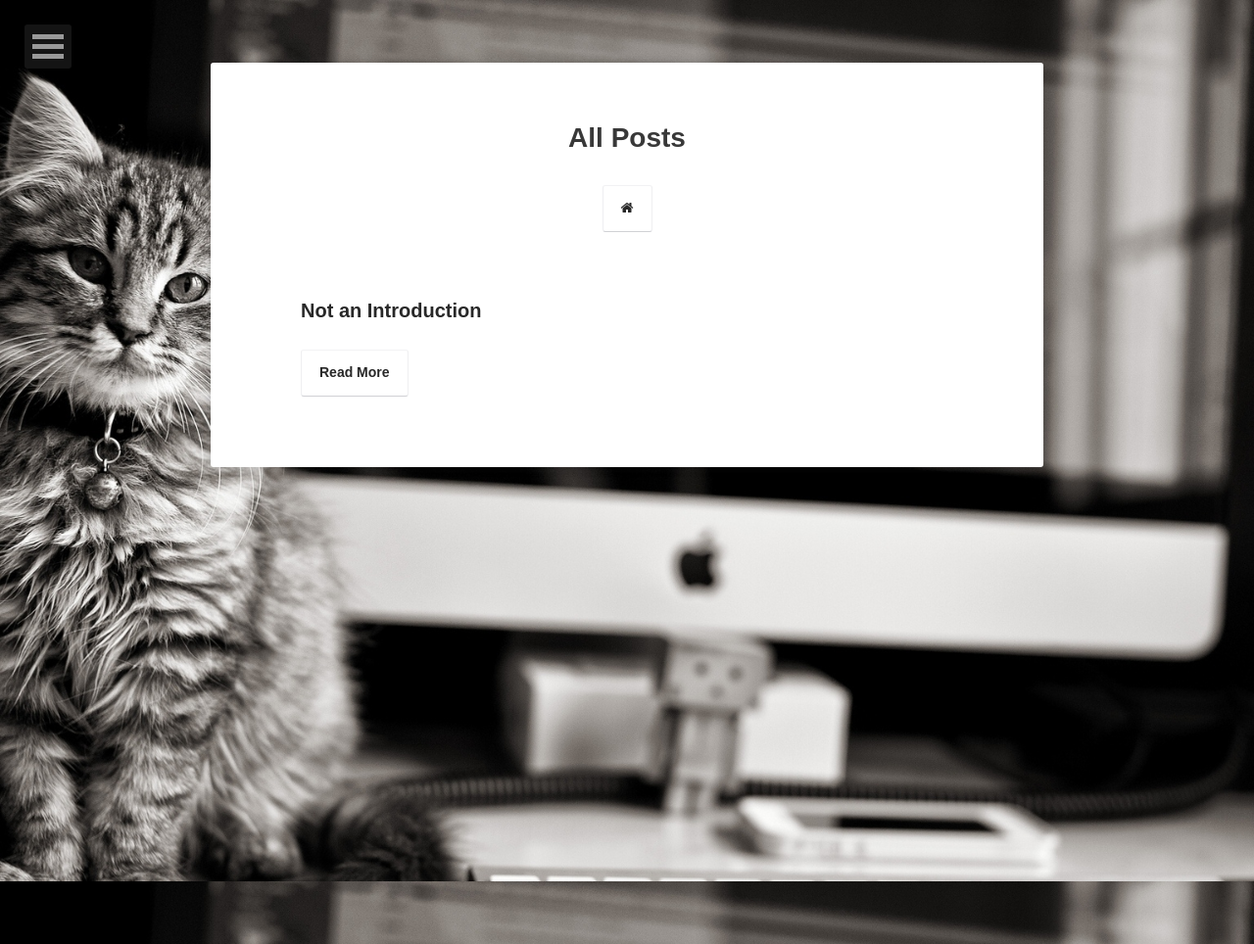
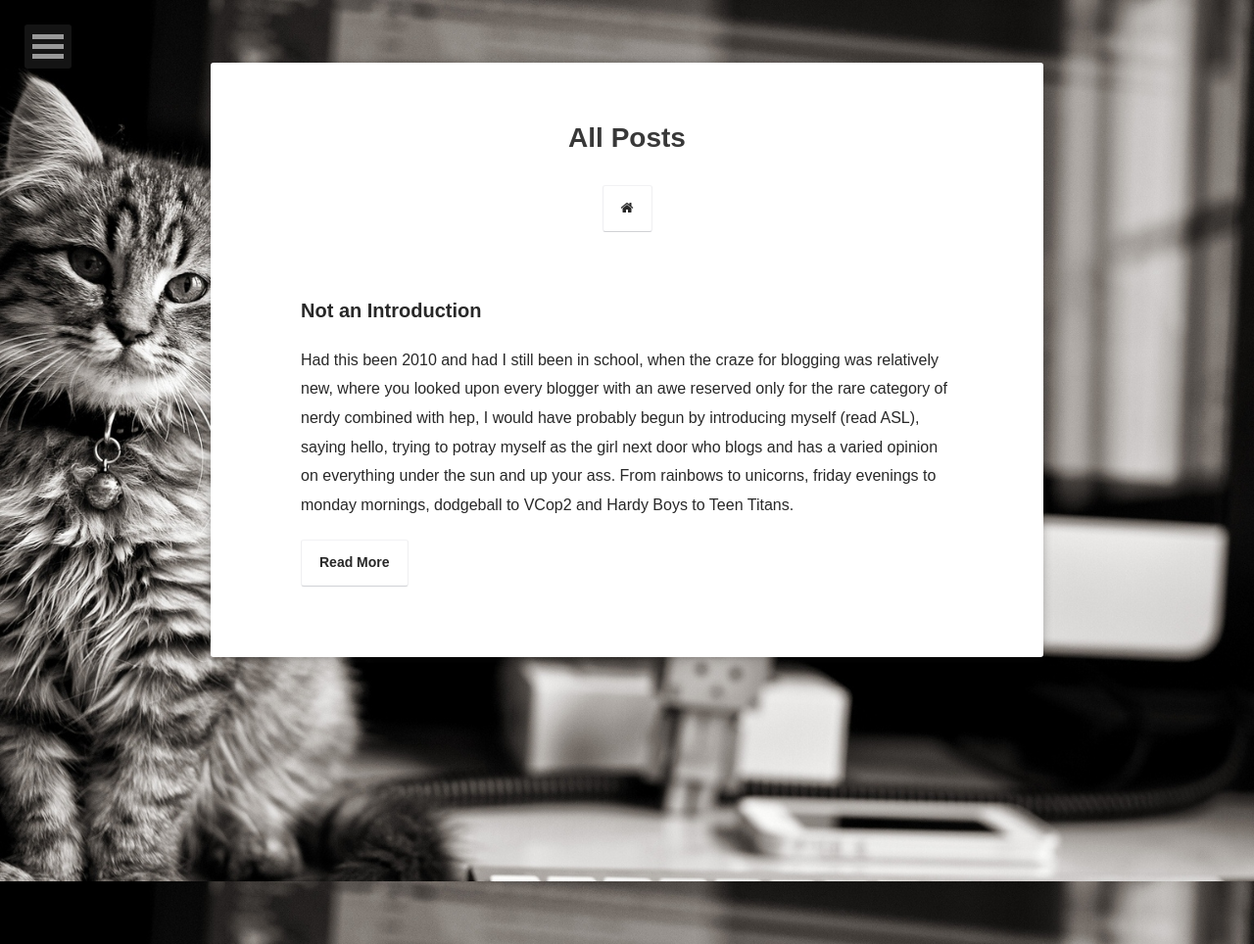
Before and after one commit to nish-d/nish-d.github.io, a Jekyll site: the page built from posts/index.md, in a window 1280 px wide. Shown: the whole page at 98% size. Built offline with Jekyll 4.4.1, drawn with Linux system fonts in a browser that asks for light colours; some web fonts are replaced; comment, search, counter and statistics services are not loaded.

Commit message:
Added excerpt

```diff
--- a/_posts/2016-06-01-Not-an-introduction.md
+++ b/_posts/2016-06-01-Not-an-introduction.md
@@ -2,13 +2,13 @@
 layout: post
 title: "Not an Introduction"
 date: 2016-06-1
-excerpt: " "
+excerpt: "Had this been 2010 and had I still been in school, when the craze for blogging was relatively new, where you looked upon every blogger with an awe reserved only for the rare category of nerdy combined with hep, I would have probably begun by introducing myself (read ASL), saying hello, trying to potray myself as the girl next door who blogs and has a varied opinion on everything under the sun and up your ass. From  rainbows to unicorns, friday evenings to monday mornings, dodgeball to VCop2 and Hardy Boys to Teen Titans."
 tags: []
 feature: assets/img/post20160601.jpg
 comments: true
 ---
 
-Had this been 2010 and had I still been in school, when the craze for blogging was relatively new. Where you looked upon every blogger with an awe reserved only for the rare category of nerdy combined with hep. I would have probably begun by introducing myself (read ASL), saying hello, trying to potray myself as the girl next door who blogs and has a varied opinion on everything under the sun and up your ass. From  rainbows to unicorns, friday evenings to monday mornings, dodgeball to VCop2 and Hardy Boys to Teen Titans.
+Had this been 2010 and had I still been in school, when the craze for blogging was relatively new, where you looked upon every blogger with an awe reserved only for the rare category of nerdy combined with hep, I would have probably begun by introducing myself (read ASL), saying hello, trying to potray myself as the girl next door who blogs and has a varied opinion on everything under the sun and up your ass. From  rainbows to unicorns, friday evenings to monday mornings, dodgeball to VCop2 and Hardy Boys to Teen Titans.
 
 And then a few mundane posts with a dying frequency, interspersed with --its been so long since my last post-- and finally end with forgetting the password to the system, and the fact that I ever blogged.
 
```
